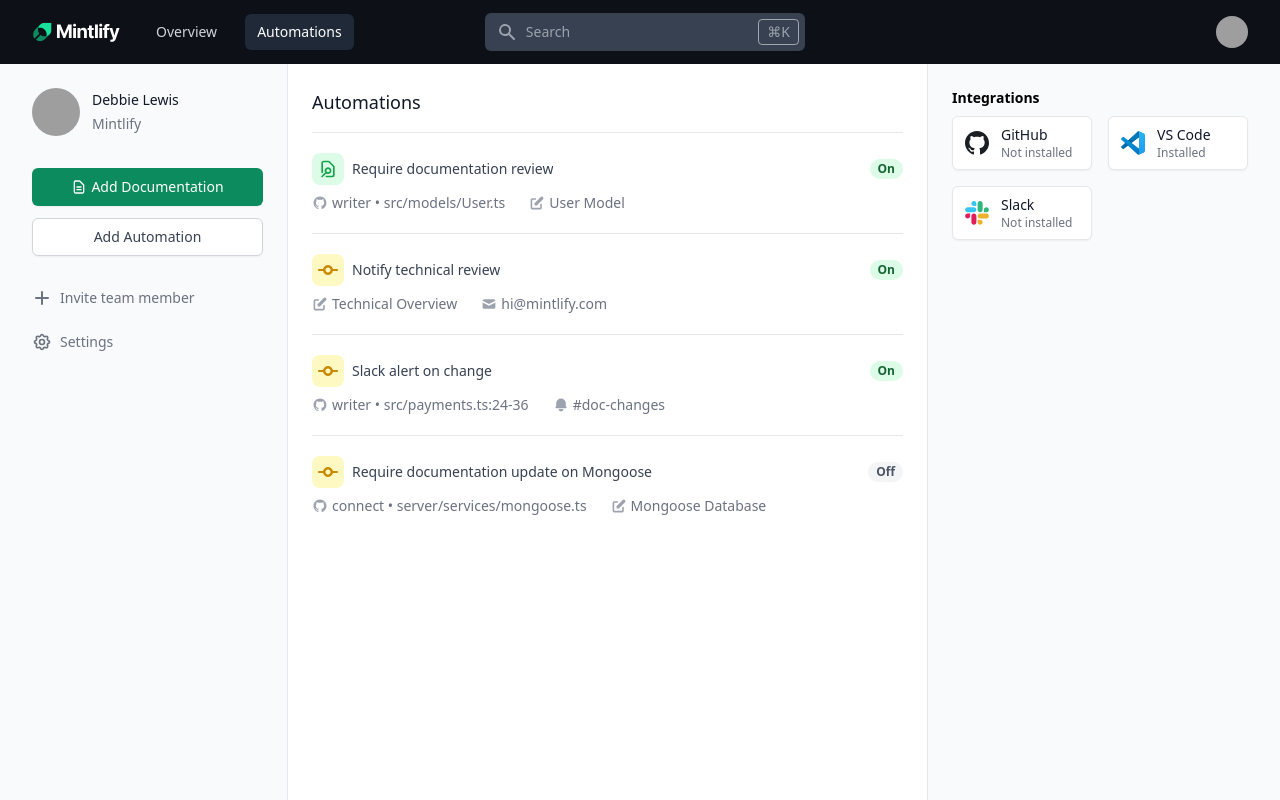
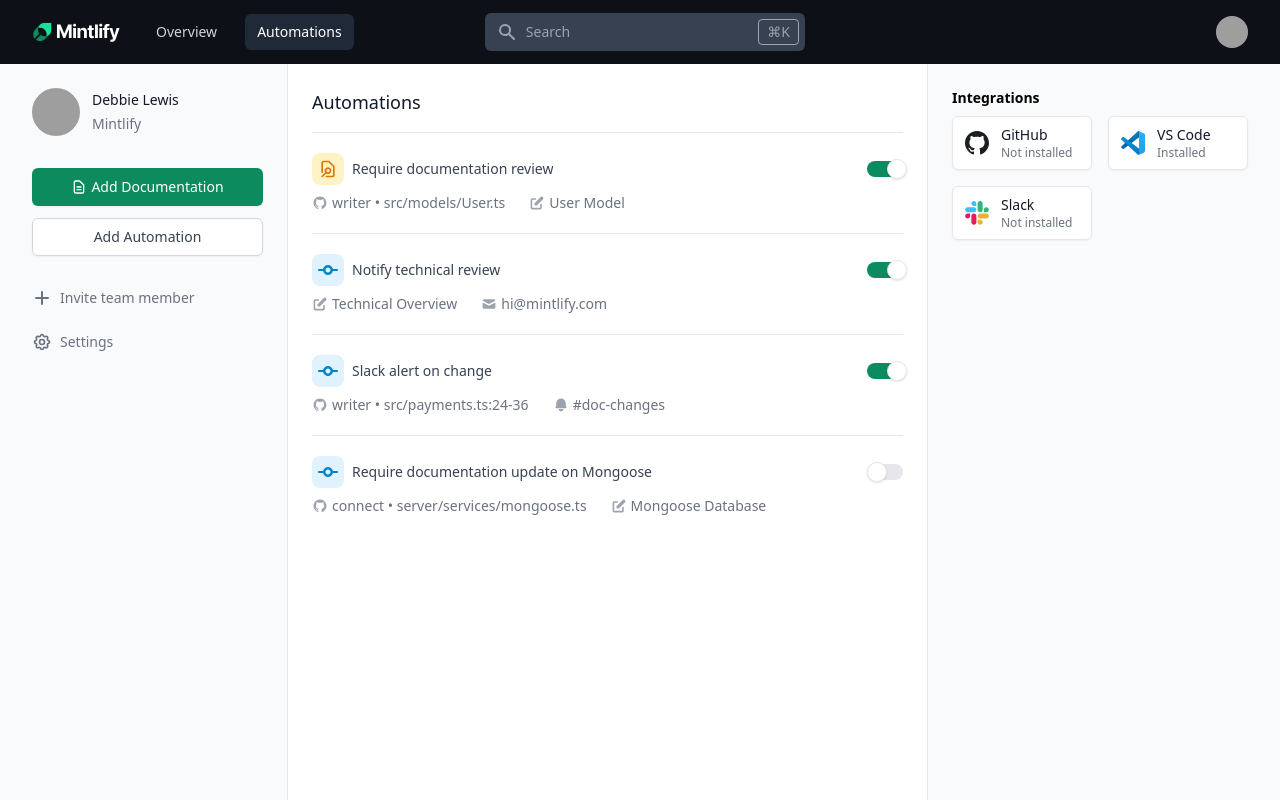
Before and after one commit to mintlify/connector, a Next.js app in the folder web/: page /automations in a window 1280 px wide. Built offline with nearby package versions, Linux system fonts and the light colour scheme; grey boxes are pictures that could not be loaded.

Commit message:
Update colors for icons

```diff
--- a/web/helpers/Icons.tsx
+++ b/web/helpers/Icons.tsx
@@ -1,5 +1,5 @@
 import { MailIcon, PencilAltIcon, BellIcon as BellIconSolid } from "@heroicons/react/solid";
-import { BellIcon, DocumentSearchIcon } from "@heroicons/react/outline";
+import { CodeIcon, DocumentSearchIcon } from "@heroicons/react/outline";
 import { DestinationType, AutomationType, SourceType } from "../pages/automations";
 
 export type SVGIconProps = {
@@ -42,20 +42,26 @@ export const ConfluenceIcon = ({className, isActive}: SVGIconProps) => (
 
 export const getAutomationTypeIcon = (type: AutomationType, outerSize = 10, innerSize = 6) => {
   if (type === 'code') {
-    return <div className={`h-${outerSize} w-${outerSize} rounded-lg bg-yellow-100 flex items-center justify-center`}>
-      <svg className={`h-${innerSize} w-${innerSize} text-yellow-600`} xmlns="http://www.w3.org/2000/svg" viewBox="0 0 640 512">
+    return <div className={`h-${outerSize} w-${outerSize} rounded-lg bg-sky-100 flex items-center justify-center`}>
+      <svg className={`h-${innerSize} w-${innerSize} text-sky-600`} xmlns="http://www.w3.org/2000/svg" viewBox="0 0 640 512">
         <path d="M476.8 288C461.1 361 397.4 416 320 416C242.6 416 178 361 163.2 288H32C14.33 288 0 273.7 0 256C0 238.3 14.33 224 32 224H163.2C178 150.1 242.6 96 320 96C397.4 96 461.1 150.1 476.8 224H608C625.7 224 640 238.3 640 256C640 273.7 625.7 288 608 288H476.8zM320 336C364.2 336 400 300.2 400 256C400 211.8 364.2 176 320 176C275.8 176 240 211.8 240 256C240 300.2 275.8 336 320 336z" fill="currentColor" />
       </svg>
     </div>
   }
 
   if (type === 'doc') {
-    return <div className={`h-${outerSize} w-${outerSize} rounded-lg bg-green-100 flex items-center justify-center`}>
-        <DocumentSearchIcon className={`h-${innerSize} w-${innerSize} text-green-600`} />
+    return <div className={`h-${outerSize} w-${outerSize} rounded-lg bg-amber-100 flex items-center justify-center`}>
+        <DocumentSearchIcon className={`h-${innerSize} w-${innerSize} text-amber-600`} />
       </div>
   }
 
   return null;
+}
+
+export const getConnectionIcon = (outerSize = 10, innerSize = 6) => {
+  return <div className={`h-${outerSize} w-${outerSize} rounded-lg bg-green-100 flex items-center justify-center`}>
+    <CodeIcon className={`h-${innerSize} w-${innerSize} text-green-600`} />
+  </div>
 }
 
 export const getTypeIcon = (type: SourceType | DestinationType, className: string) => {
--- a/web/pages/automations.tsx
+++ b/web/pages/automations.tsx
@@ -3,6 +3,7 @@ import Sidebar from "../components/Sidebar";
 import { classNames } from "../helpers/functions";
 import Layout from "../components/layout";
 import { getAutomationTypeIcon, getTypeIcon } from "../helpers/Icons";
+import { Switch } from "@headlessui/react";
 
 export type SourceType = 'github' | 'doc';
 export type DestinationType = 'doc' | 'slack' | 'email';
@@ -112,9 +113,28 @@ const Automations: NextPage = () => {
                         <p className="text-sm font-medium text-gray-700 truncate">{automation.name}</p>
                       </div>
                       <div className="ml-2 flex-shrink-0 flex">
-                        <p className={classNames("px-2 inline-flex text-xs leading-5 font-semibold rounded-full", automation.active ? 'bg-green-100 text-green-800' : 'bg-gray-100 text-gray-600' )}>
-                          {automation.active ? 'On' : 'Off'}
-                        </p>
+                      <Switch
+                          checked={automation.active}
+                          onChange={() => {}}
+                          className="flex-shrink-0 group relative rounded-full inline-flex items-center justify-center h-4 w-9 cursor-pointer"
+                        >
+                          <span className="sr-only">Use setting</span>
+                          <span aria-hidden="true" className="pointer-events-none absolute bg-white w-full h-full rounded-md" />
+                          <span
+                            aria-hidden="true"
+                            className={classNames(
+                              automation.active ? 'bg-primary' : 'bg-gray-200',
+                              'pointer-events-none absolute h-4 w-9 mx-auto rounded-full transition-colors ease-in-out duration-200'
+                            )}
+                          />
+                          <span
+                            aria-hidden="true"
+                            className={classNames(
+                              automation.active ? 'translate-x-5' : 'translate-x-0',
+                              'pointer-events-none absolute left-0 inline-block h-5 w-5 border border-gray-200 rounded-full bg-white shadow transform ring-0 transition-transform ease-in-out duration-200'
+                            )}
+                          />
+                        </Switch>
                       </div>
                     </div>
                     <div className="mt-2 sm:flex sm:justify-between">
--- a/web/pages/index.tsx
+++ b/web/pages/index.tsx
@@ -13,7 +13,7 @@ import Sidebar from '../components/Sidebar'
 import { classNames } from '../helpers/functions'
 import Layout from '../components/layout'
 import Link from 'next/link'
-import { getAutomationTypeIcon } from '../helpers/Icons'
+import { getAutomationTypeIcon, getConnectionIcon } from '../helpers/Icons'
 import { useEffect, useState } from 'react'
 import timeAgo from '../services/timeago'
 
@@ -45,6 +45,9 @@ type Event = {
 const listMenu = [
   {
     name: 'Rename',
+  },
+  {
+    name: 'Edit link',
   },
   {
     name: 'Delete',
@@ -237,6 +240,8 @@ const Home: NextPage = () => {
                     </span>
                     <div className="flex items-center space-x-2">
                       <div className="flex flex-shrink-0 space-x-1">
+                        {getConnectionIcon(6, 4)}
+                        {getConnectionIcon(6, 4)}
                         {getAutomationTypeIcon('code', 6, 4)}
                       </div>
                       {[].length > 5 ? (
```
